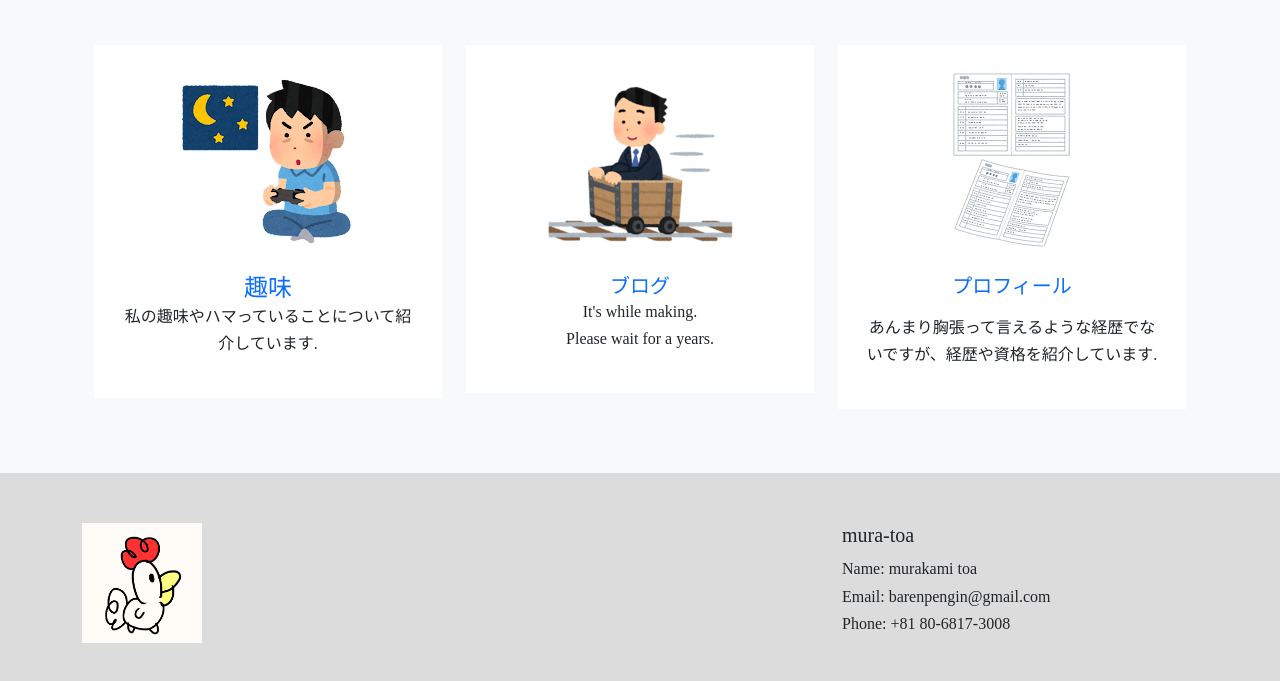
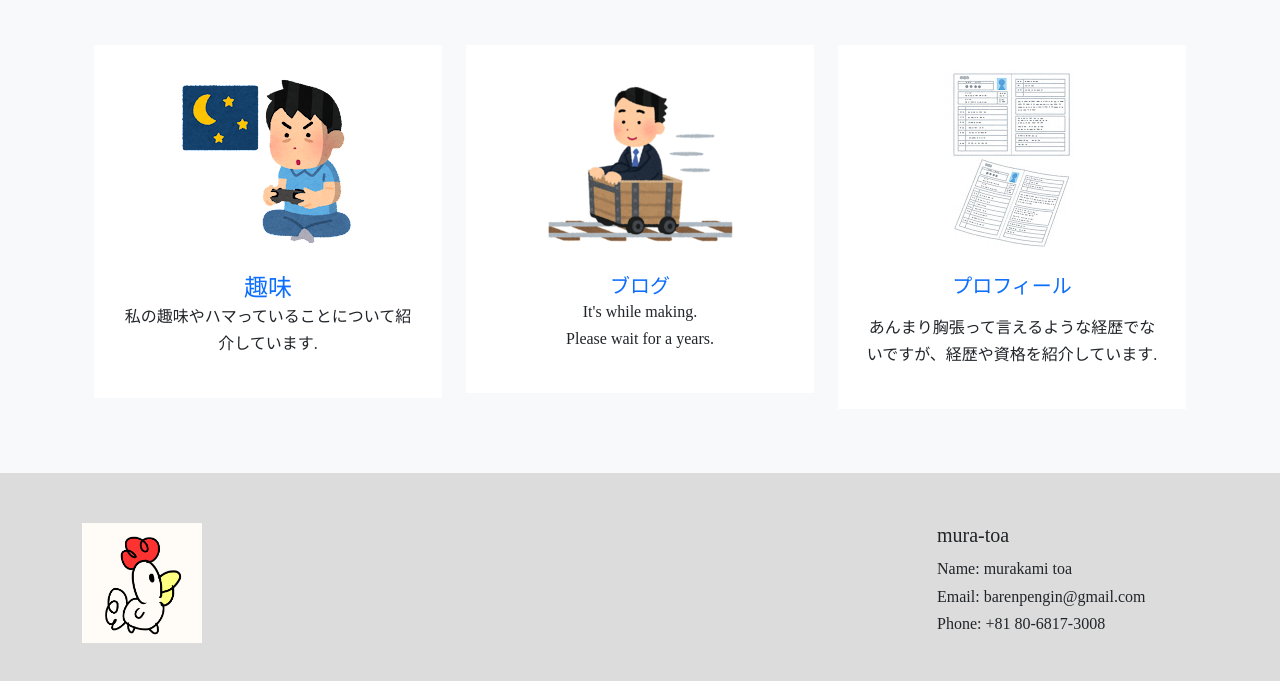
Before and after one commit to mura-toa/mura-toa.github.io, a plain HTML site: page index.html in a window 1280 px wide. Shown: the part 703-1384 px from the top of the page. Drawn offline with nearby package versions, Linux system fonts and the light colour scheme.

Commit message:
Update index.html

```diff
--- a/index.html
+++ b/index.html
@@ -108,7 +108,7 @@
                 <div class="col-md-4">
                     <img class="footer-icon" src="./img/chicken.png" alt="chicken image">
                 </div>
-                <div class="col-md-4 ms-auto">
+                <div class="col-md-3 ms-auto">
                     <h5 class="text-gray">mura-toa</h5>
                     <ul class="list-unstyled">
                     <li>Name: murakami toa</li>
```
